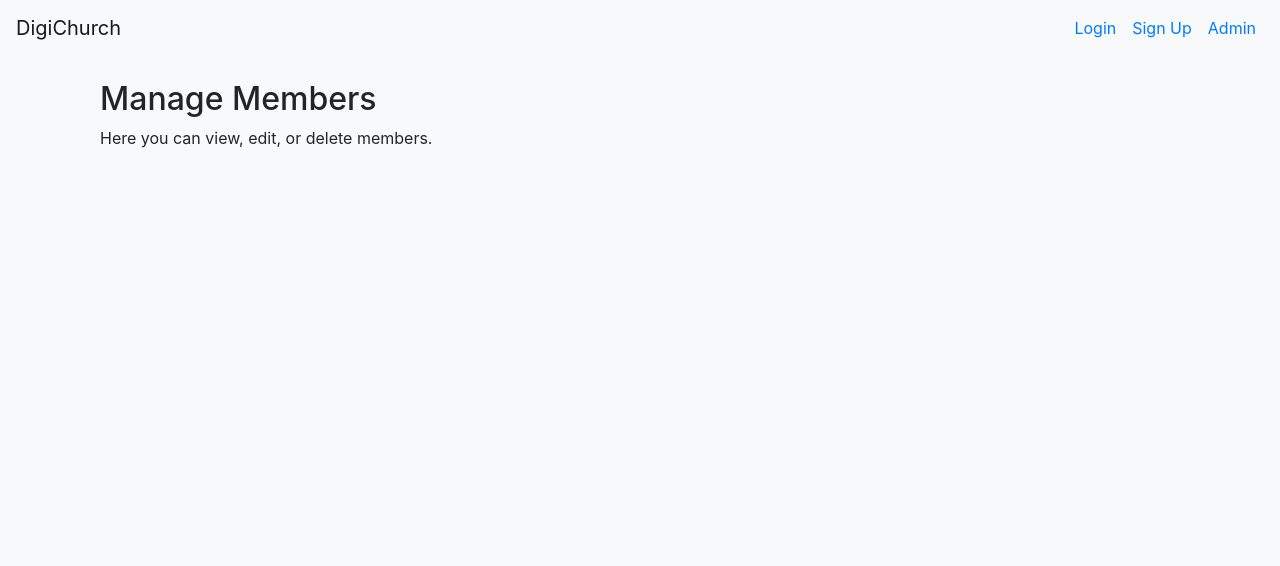
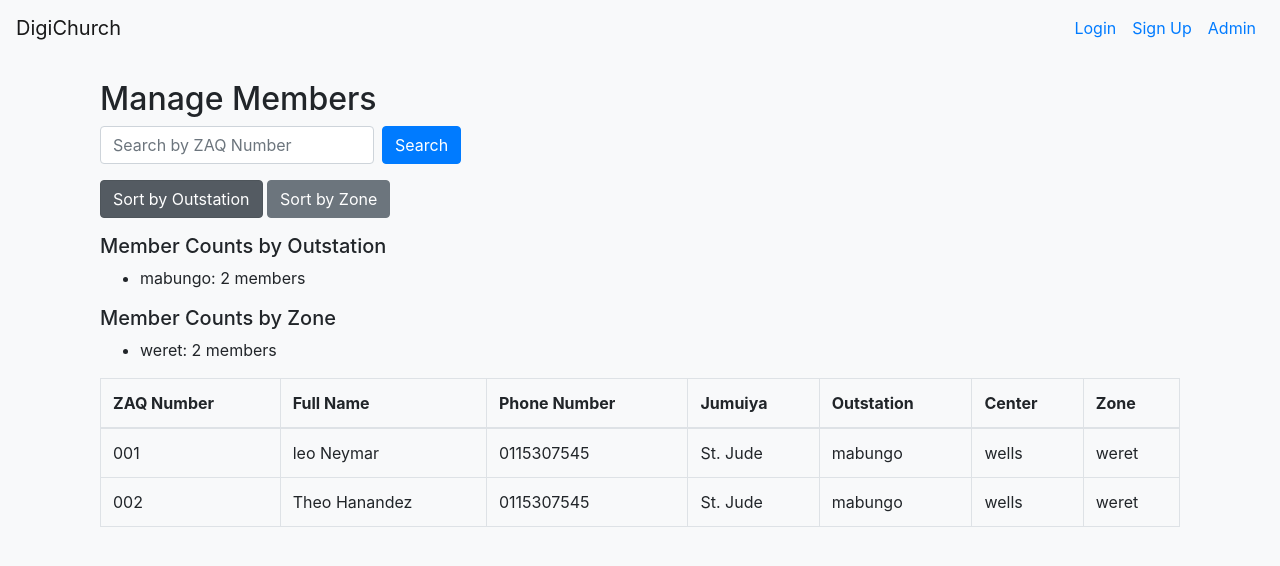
Before and after one commit to Manyala1/kanisa, a Flask app: page /manage_members in a window 1280 px wide. Shown: the top 566 px of the page. Run offline with Flask 3, Linux system fonts and the light colour scheme; some libraries are stand-ins or nearby versions.

Commit message:
manage members

```diff
--- a/app/auth.py
+++ b/app/auth.py
@@ -189,6 +189,31 @@ def add_member():
 
     return render_template('sign_up.html', user=current_user)
 
-@auth.route('/manage_members', endpoint='manage_members')
+@auth.route('/manage_members', methods=['GET', 'POST'], endpoint='manage_members')
 def manage_members():
-    return render_template('manage_members.html', user=current_user)
+    search_query = request.args.get('search', '').strip()
+    sort_by = request.args.get('sort_by', 'outstation')  # Default sort by outstation
+
+    if search_query:
+        # Search members by ZAQ number
+        members = Member.query.filter(Member.zaq_number.like(f"%{search_query}%")).all()
+    else:
+        # Sort members by outstation or zone
+        if sort_by == 'zone':
+            members = Member.query.order_by(Member.zone).all()
+        else:  # Default to sorting by outstation
+            members = Member.query.order_by(Member.outstation).all()
+
+    # Count members by outstation and zone
+    outstation_counts = db.session.query(Member.outstation, db.func.count(Member.id)).group_by(Member.outstation).all()
+    zone_counts = db.session.query(Member.zone, db.func.count(Member.id)).group_by(Member.zone).all()
+
+    return render_template(
+        'manage_members.html',
+        user=current_user,
+        members=members,
+        outstation_counts=outstation_counts,
+        zone_counts=zone_counts,
+        search_query=search_query,
+        sort_by=sort_by
+    )
--- a/app/templates/manage_members.html
+++ b/app/templates/manage_members.html
@@ -3,7 +3,61 @@
 {% block content %}
 <div class="container mt-4">
     <h2>Manage Members</h2>
-    <p>Here you can view, edit, or delete members.</p>
-    <!-- Add functionality to list and manage members -->
+
+    <!-- Search Form -->
+    <form method="GET" action="{{ url_for('auth.manage_members') }}" class="form-inline mb-3">
+        <input type="text" name="search" class="form-control mr-2" placeholder="Search by ZAQ Number" value="{{ search_query }}">
+        <button type="submit" class="btn btn-primary">Search</button>
+    </form>
+
+    <!-- Sorting Options -->
+    <div class="mb-3">
+        <a href="{{ url_for('auth.manage_members', sort_by='outstation') }}" class="btn btn-secondary {% if sort_by == 'outstation' %}active{% endif %}">Sort by Outstation</a>
+        <a href="{{ url_for('auth.manage_members', sort_by='zone') }}" class="btn btn-secondary {% if sort_by == 'zone' %}active{% endif %}">Sort by Zone</a>
+    </div>
+
+    <!-- Member Counts -->
+    <div class="mb-3">
+        <h5>Member Counts by Outstation</h5>
+        <ul>
+            {% for outstation, count in outstation_counts %}
+                <li>{{ outstation }}: {{ count }} members</li>
+            {% endfor %}
+        </ul>
+        <h5>Member Counts by Zone</h5>
+        <ul>
+            {% for zone, count in zone_counts %}
+                <li>{{ zone }}: {{ count }} members</li>
+            {% endfor %}
+        </ul>
+    </div>
+
+    <!-- Member List -->
+    <table class="table table-bordered">
+        <thead>
+            <tr>
+                <th>ZAQ Number</th>
+                <th>Full Name</th>
+                <th>Phone Number</th>
+                <th>Jumuiya</th>
+                <th>Outstation</th>
+                <th>Center</th>
+                <th>Zone</th>
+            </tr>
+        </thead>
+        <tbody>
+            {% for member in members %}
+                <tr>
+                    <td>{{ member.zaq_number }}</td>
+                    <td>{{ member.full_name }}</td>
+                    <td>{{ member.phone_number }}</td>
+                    <td>{{ member.jumuiya }}</td>
+                    <td>{{ member.outstation }}</td>
+                    <td>{{ member.center }}</td>
+                    <td>{{ member.zone }}</td>
+                </tr>
+            {% endfor %}
+        </tbody>
+    </table>
 </div>
 {% endblock %}
```
